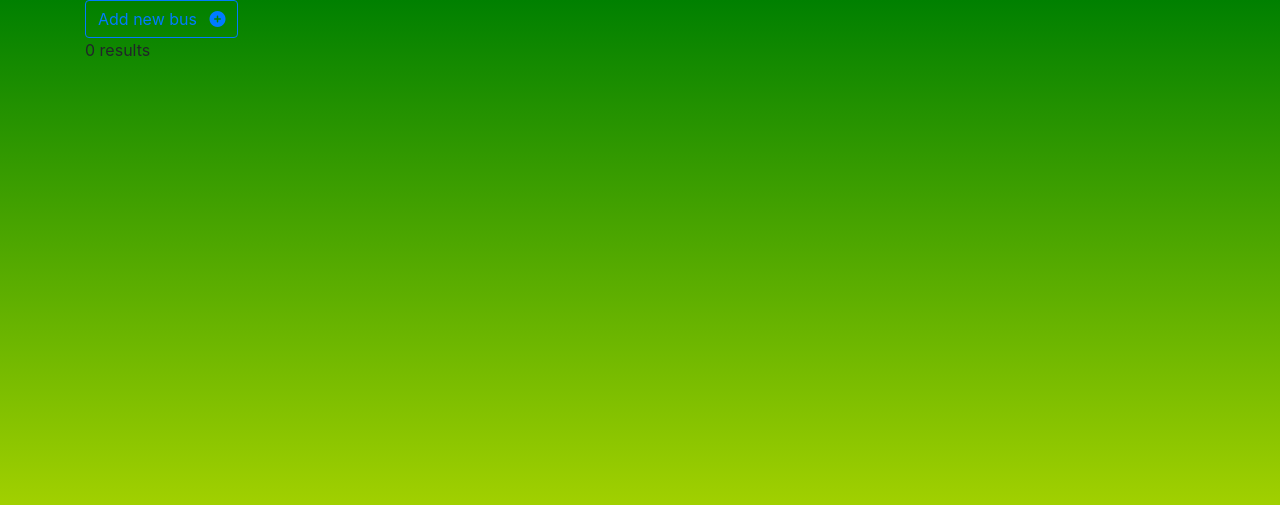
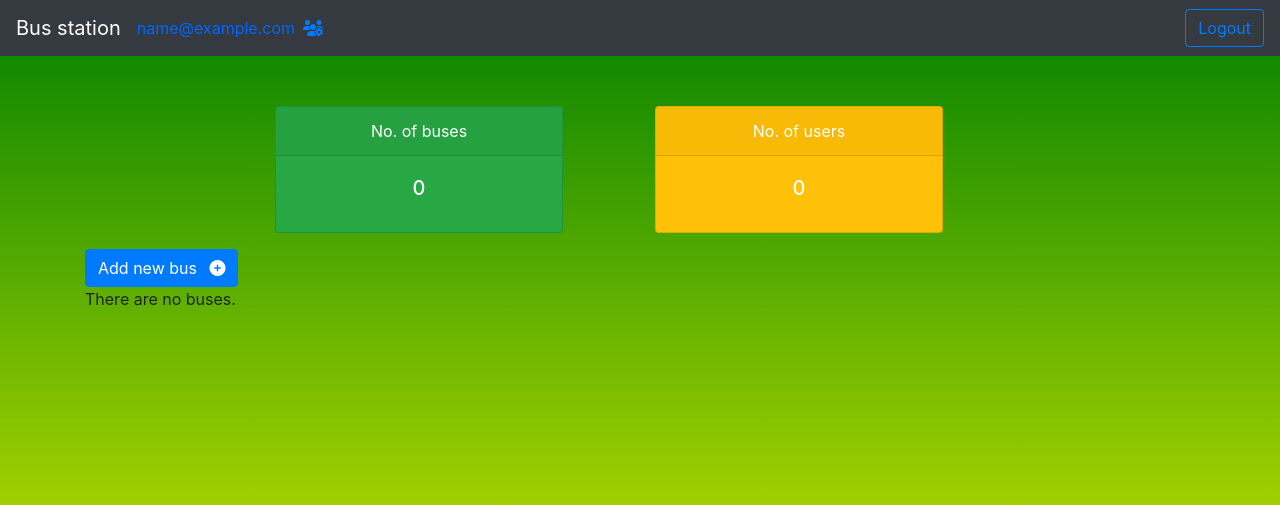
Before and after one commit to devAbu/busStation, a PHP site: page /admin.php in a window 1280 px wide. Shown: the top 505 px of the page. Run offline with PHP 8.4, Linux system fonts and the light colour scheme; the visitor is signed in with stand-in values (Sample User, id 1); data that the repository does not hold is empty; style sheets or scripts are compiled from the project's sources; some libraries are stand-ins or nearby versions.

Commit message:
changed za admin-a uradjen
koliko usera...buseva...uradjen logout...user malo odradjen

```diff
--- a/admin.php
+++ b/admin.php
@@ -1,3 +1,6 @@
+<?php
+session_start();
+?>
 <!DOCTYPE html>
 <html lang="en">
 
@@ -21,10 +24,100 @@
 </head>
 
 <body>
+
+    <nav class="navbar navbar-expand-lg navbar-dark bg-dark" style="margin-bottom: 50px">
+        <a class="navbar-brand" href="admin.php">Bus station</a>
+        <button class="navbar-toggler" type="button" data-toggle="collapse" data-target="#navbarSupportedContent" aria-controls="navbarSupportedContent" aria-expanded="false" aria-label="Toggle navigation">
+            <span class="navbar-toggler-icon"></span>
+        </button>
+
+        <div class="collapse navbar-collapse" id="navbarSupportedContent">
+            <ul class="navbar-nav mr-auto">
+                <li class="nav-item">
+                    <span style="color: #0066ff"><?php echo $_SESSION["email"]; ?></span>
+                </li>
+                <li class="nav-item mx-2">
+                    <a href="#" data-toggle="modal" data-target="#changePass"><i class="fas fa-users-cog"></i></a>
+                </li>
+            </ul>
+
+            <a href="logout.php">
+                <button class="btn btn-outline-primary my-2 my-sm-0" type="submit">Logout</button>
+            </a>
+        </div>
+    </nav>
+
+    <div class="modal fade" id="changePass" tabindex="-1" role="dialog" aria-labelledby="exampleModalLabel" aria-hidden="true">
+        <div class="modal-dialog" role="document">
+            <div class="modal-content">
+                <div class="modal-header">
+                    <h5 class="modal-title" id="exampleModalLabel">Change password</h5>
+                    <button type="button" class="close" data-dismiss="modal" aria-label="Close">
+                        <span aria-hidden="true">&times;</span>
+                    </button>
+                </div>
+                <div class="modal-body">
+                    <label for="newPass">Enter a new password</label>
+                    <input type="password" id="newPass" name="newPass" class="form-control">
+                    <label for="confirmedPass">Re-enter your new password</label>
+                    <input type="password" name="confirmedPass" id="confirmedPass" class="form-control">
+
+                    <input type="text" id="sessionEmail" hidden value="<?php echo $_SESSION['email'] ?>">
+
+                </div>
+                <div class="modal-footer">
+                    <button type="button" class="btn btn-primary" id="newPassBtn">Change</button>
+                </div>
+            </div>
+        </div>
+    </div>
+
+    <section>
+        <div class="container">
+            <div class="row">
+                <div class="col-4 offset-2">
+                    <?php
+                    require 'connection/connect.php';
+
+                    $sql = "SELECT * FROM bus";
+                    $result = $dbc->query($sql);
+
+                    $count = $result->num_rows;
+
+                    echo '<div class="card text-white bg-success mb-3" style="max-width: 18rem;">
+  <div class="card-header text-center">No. of buses</div>
+  <div class="card-body">
+    <h5 class="card-title text-center">' . $count . '</h5>
+  </div>
+</div>';
+
+                    ?>
+                </div>
+                <div class="col-6">
+                    <?php
+
+                    $sql = "SELECT * FROM register";
+                    $result = $dbc->query($sql);
+
+                    $count = $result->num_rows;
+
+                    echo '<div class="card text-white bg-warning mb-3" style="max-width: 18rem;">
+  <div class="card-header text-center">No. of users</div>
+  <div class="card-body">
+    <h5 class="card-title text-center">' . $count . '</h5>
+  </div>
+</div>';
+
+                    ?>
+                </div>
+            </div>
+        </div>
+    </section>
+
     <div class="container">
         <div class="row">
             <div class="col-12">
-                <button class="btn btn-outline-primary" id="addBtn" data-toggle="collapse" data-target="#form">Add new
+                <button class="btn btn-primary" id="addBtn" data-toggle="collapse" data-target="#form">Add new
                     bus <i class="fas fa-plus-circle ml-2"></i></button>
             </div>
             <div class="col-12">
@@ -46,8 +139,6 @@
 
                 <?php
 
-                require 'connection/connect.php';
-
                 $sql = "SELECT * FROM bus";
                 $result = $dbc->query($sql);
 
@@ -58,7 +149,7 @@
                         echo '
                         <form method="post" action="delete/delete.php">
                             <div class="card mt-2">
-                        <input type="text" value=" ' . $row["ID"] . ' "  name="busID" id="busID" >
+                                <input type="text" value=" ' . $row["ID"] . ' "  name="busID" id="busID" hidden>
                                 <h5 class="card-header">' . $row['busType'] . '</h5>
                                 <div class="card-body">
                                     <h5 class="card-title">' . $row['company'] . '</h5>
@@ -66,6 +157,7 @@
                                             <li>Start destination: ' . $row['startDestination'] . '</li>
                                             <li>End destination: ' . $row['endDestination'] . '</li>
                                             <li>Driving route: ' . $row['route'] . '</li>
+                                            <li>Number of seats: ' . $row['maxSeat'] . '</li>
                                             <li>Price ticket: ' . $row['price'] . '</li>
                                         </ul>
                                         <button class="btn btn-warning" id="remove" type="submit">Remove</button>
@@ -73,11 +165,11 @@
                             </div>';
                     }
                 } else {
-                    echo " 0 results";
+                    echo "There are no buses.";
                 }
                 $dbc->close();
                 ?>
-
+                <!-- TODO: uradit edit bus -->
 
             </div>
         </div>
@@ -93,6 +185,7 @@
 
     <script src="toastr.js"></script>
     <script src="js/newBus.js"></script>
+    <script src="changePass/changePass.js"></script>
 
 </body>
 
--- /dev/null
+++ b/changePass/changePass.js
@@ -0,0 +1,32 @@
+$(document).ready(function () {
+
+    $("#newPassBtn").click(function () {
+        var newPass = $("#newPass").val()
+        var confirmedPass = $("#confirmedPass").val()
+        var email = $('#sessionEmail').val()
+
+        if (newPass == "") {
+            toastr.error('Please enter your email address')
+        } else if (confirmedPass == "") {
+            toastr.error('Please enter your password')
+        } else if (confirmedPass !== newPass) {
+            toastr.warning("The passwords doesn't match.")
+        } else {
+            $.ajax({
+                url: "changePass/changePass.php?task=login&email=" + email + "&password=" + newPass,
+                success: function (data) {
+                    if (data.indexOf('changed') > -1) {
+                        toastr.success('Password changed successfully');
+                        /*                         window.location.replace("admin.php") */
+                    } else {
+                        toastr.error("There are a problem, please try later.");
+                    }
+                },
+                error: function (data, err) {
+                    toastr.error('Some problem occurred. We are sorry.');
+                }
+            })
+        }
+    })
+
+})
--- a/js/loginValidation.js
+++ b/js/loginValidation.js
@@ -24,7 +24,7 @@ $(document).ready(function () {
                         window.location.replace("admin.php")
                     } else if (data.indexOf('sentUser') > -1) {
                         toastr.success('User successfully logged in.');
-                        window.location.replace("user.html")
+                        window.location.replace("user.php")
                     } else if (data.indexOf('pass') > -1) {
                         toastr.error('Password is incorrect');
                     } else if (data.indexOf('mail') > -1) {
--- /dev/null
+++ b/logout.php
@@ -0,0 +1,6 @@
+<?php
+session_start();
+echo 'Logged out <br>';
+$url = "index.html";
+session_destroy();
+header("location:" . $url);
--- a/sign/login.php
+++ b/sign/login.php
@@ -25,6 +25,8 @@ if ($_REQUEST['task'] == "login") {
                     }
                 } else {
                     echo ('sentUser');
+                    session_start();
+                    $_SESSION["email"] = $row["email"];
                 }
             } else {
                 echo ('mail');
```
Also changed, not shown: changePass/changePass.php (added, +31 -0 lines), user.php (added, +128 -0 lines), user.html (deleted). Lines whose indentation alone changed are shown as unchanged.
